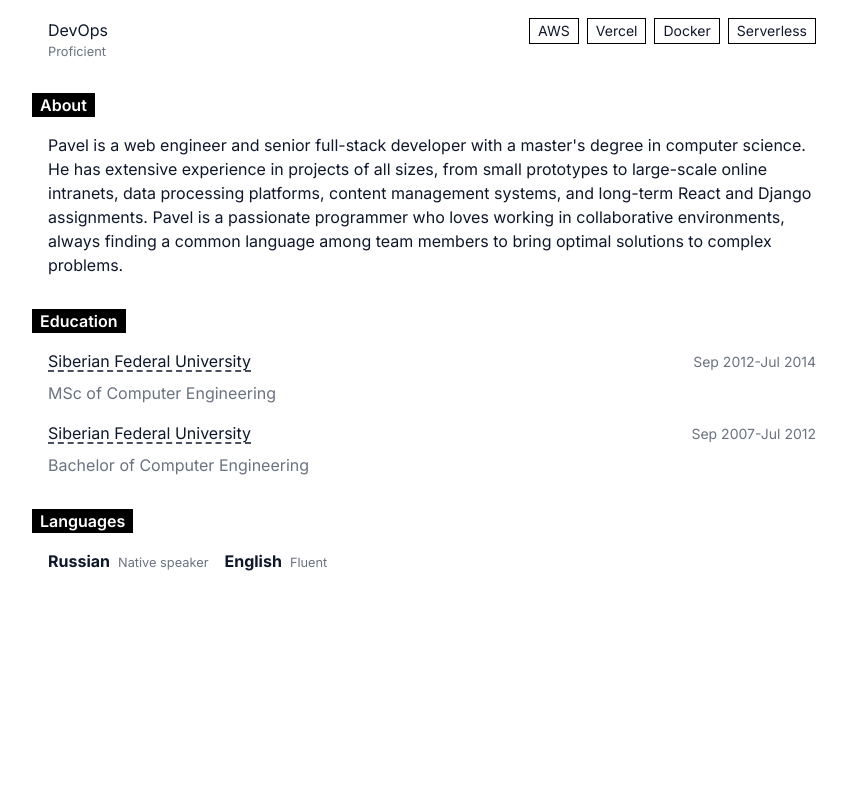
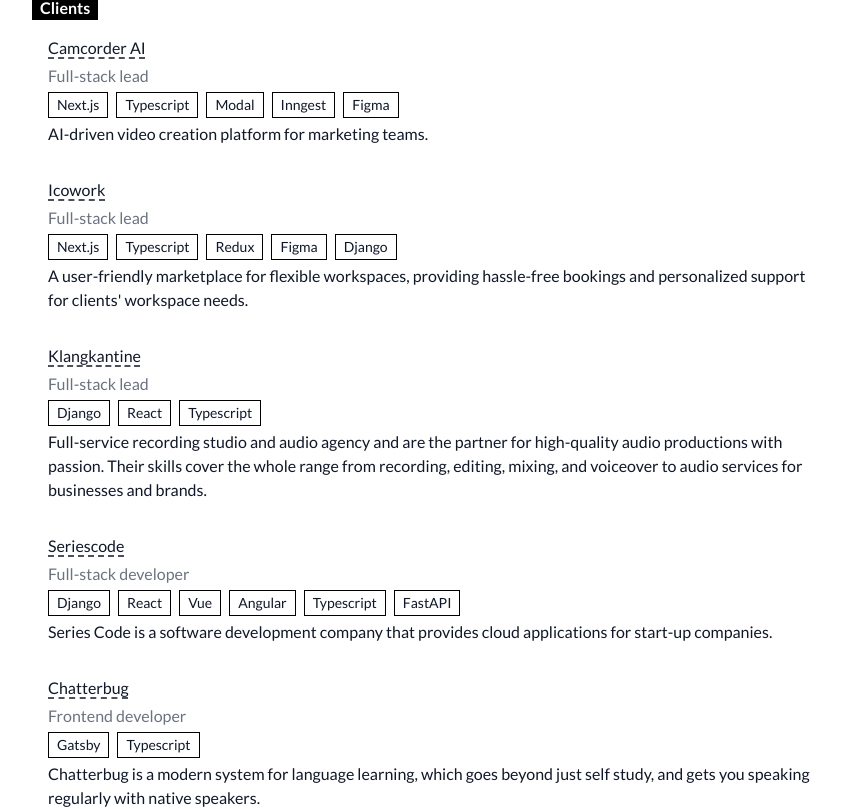
Before and after one commit to pogasanov/gsnv.dev, a Next.js app: page / in a window 1280 px wide. Shown: the part 400-1209 px from the top of the page, without its empty margins (208-1055 px from the left). Before the commit the page ends 1021 px from the top, so only its background shows below. Built offline with nearby package versions, Linux system fonts and the light colour scheme.

Commit message:
Adds clients

```diff
--- a/src/app/layout.tsx
+++ b/src/app/layout.tsx
@@ -1,11 +1,11 @@
 import './globals.css'
 import type { Metadata } from 'next'
-import { Inter } from 'next/font/google'
+import { Lato } from 'next/font/google'
 import { ReactNode } from 'react'
 import { Providers } from "@/app/providers";
 import Script from 'next/script';
 
-const inter = Inter({ subsets: ['latin'] })
+const inter = Lato({ weight: ["400", "700"], subsets: ["latin"] })
 
 export const metadata: Metadata = {
   title: 'Pavel Gasanov - freelance software developer',
--- a/src/app/page.tsx
+++ b/src/app/page.tsx
@@ -6,6 +6,7 @@
 import { Skills } from "@/components/Skills";
 import { Education } from "@/components/Education";
 import { Actions } from "@/components/Actions";
+import { Projects } from "@/components/Projects";
 
 export default function Home() {
   return (
@@ -19,12 +20,16 @@
         profiles={data.basics.profiles}
       />
 
+      <Section label="About">
+        {data.basics.summary}
+      </Section>
+
+      <Section label="Clients">
+        <Projects projects={data.projects}/>
+      </Section>
+
       <Section label="Skills">
         <Skills skills={data.skills}/>
-      </Section>
-
-      <Section label="About">
-        {data.basics.summary}
       </Section>
 
       <Section label="Education">
--- a/src/components/Common.tsx
+++ b/src/components/Common.tsx
@@ -2,7 +2,7 @@
 
 type IProps = {
   label: string,
-  roles: string[],
+  roles?: string[],
   dates?: [Date, Date],
   link?: string,
   children?: ReactNode,
@@ -13,7 +13,7 @@
 
   return (
     <div>
-      <div className="mb-2 flex flex-wrap items-baseline justify-between gap-1 max-sm:mb-1">
+      <div className="mb-1 flex flex-wrap items-baseline justify-between gap-1 max-sm:mb-1">
         <h3 className="max-sm:w-full">
           {link && (
             <a
@@ -37,7 +37,7 @@
           </div>
         )}
       </div>
-      <h5 className="text-gray-500 dark:text-gray-300 max-sm:text-sm">{roles}</h5>
+      {roles && <h5 className="text-gray-500 dark:text-gray-300 max-sm:text-sm">{roles}</h5>}
       {children}
     </div>
   )
--- a/src/components/Projects.tsx
+++ b/src/components/Projects.tsx
@@ -4,10 +4,10 @@
   projects: {
     name: string,
     description?: string,
-    highlights: string[],
+    highlights?: string[],
     url?: string,
-    roles: string[],
-    keywords: string[],
+    roles?: string[],
+    keywords?: string[],
     startDate?: string,
     endDate?: string,
   }[]
@@ -20,13 +20,16 @@
     <div className="flex flex-col gap-8">
       {projects.map(project => (
         <Group
+          key={project.name}
           label={project.name}
           roles={project.roles}
           link={project.url}
         >
-          <div className="my-2 flex flex-wrap gap-2">
-            {project.keywords.map(keyword => <Skill>{keyword}</Skill>)}
-          </div>
+          {project.keywords && (
+            <div className="my-1 flex flex-wrap gap-2">
+              {project.keywords.map(keyword => <Skill>{keyword}</Skill>)}
+            </div>
+          )}
 
           {project.description && (
             <p>
--- a/src/components/Title.tsx
+++ b/src/components/Title.tsx
@@ -1,4 +1,4 @@
-import { Github, Linkedin, Mail, Twitter } from "lucide-react"
+import { CalendarDays, Github, Linkedin, Mail, Twitter } from "lucide-react"
 import { ReactNode } from "react";
 import UpworkSvg from "@/assets/UpworkSvg";
 
@@ -17,10 +17,12 @@
   const { name, email, label, profiles } = props
 
   const SocialIcon: Record<string, ReactNode> = {
-    "Github": <Github size={20}/>,
-    "Twitter": <Twitter size={20}/>,
-    "LinkedIn": <Linkedin size={20}/>,
-    "Upwork": <UpworkSvg alt="Upwork icon" width={20}/>
+    "Email": <Mail size={20} />,
+    "Github": <Github size={20} />,
+    "Twitter": <Twitter size={20} />,
+    "LinkedIn": <Linkedin size={20} />,
+    "Upwork": <UpworkSvg alt="Upwork icon" width={20} />,
+    "Cal": <CalendarDays width={20} />
   }
 
   return (
@@ -28,10 +30,6 @@
       <h1 className="text-3xl font-bold leading-loose">{name}</h1>
       <h5 className="text-gray-500 dark:text-gray-300">{label}</h5>
       <div className="flex flex-wrap gap-4 mt-4">
-        <Social href={`mailto:${email}`}>
-          <Mail size={20}/>
-          {email}
-        </Social>
         {profiles.map(profile => (
           <Social key={profile.network} href={profile.url}>
             {SocialIcon[profile.network]}
--- a/src/data.json
+++ b/src/data.json
@@ -6,6 +6,16 @@
     "email": "pogasanov@gmail.com",
     "summary": "Pavel is a web engineer and senior full-stack developer with a master's degree in computer science. He has extensive experience in projects of all sizes, from small prototypes to large-scale online intranets, data         processing platforms, content management systems, and long-term React and Django assignments. Pavel is a passionate programmer who loves working in collaborative environments, always finding a common language among team members to bring optimal solutions to complex problems.",
     "profiles": [
+      {
+        "network": "Cal",
+        "username": "pogasanov",
+        "url": "https://cal.com/pogasanov/30min"
+      },
+      {
+        "network": "Email",
+        "username": "pogasanov@gmail.com",
+        "url": "mailto:pogasanov@gmail.com"
+      },
       {
         "network": "Github",
         "username": "pogasanov",
@@ -50,7 +60,14 @@
     {
       "name": "Front-end",
       "level": "Senior",
-      "keywords": ["JavaScript", "TypeScript", "NextJS", "ReactJS", "Gatsby.js", "Jest"]
+      "keywords": [
+        "JavaScript",
+        "TypeScript",
+        "NextJS",
+        "ReactJS",
+        "Gatsby.js",
+        "Jest"
+      ]
     },
     {
       "name": "Back-end",
@@ -65,12 +82,25 @@
     {
       "name": "CMS",
       "level": "Proficient",
-      "keywords": ["Strapi", "Contentful", "Sanity", "Wordpress"]
+      "keywords": [
+        "Strapi",
+        "Contentful",
+        "Sanity",
+        "Wordpress"
+      ]
     },
     {
       "name": "DevOps",
       "level": "Proficient",
-      "keywords": ["AWS", "Vercel", "Docker", "Serverless"]
+      "keywords": [
+        "AWS",
+        "Vercel",
+        "Modal",
+        "Inngest",
+        "Docker",
+        "Serverless",
+        "Edge"
+      ]
     }
   ],
   "languages": [
@@ -83,6 +113,88 @@
       "fluency": "Fluent"
     }
   ],
+  "projects": [
+    {
+      "name": "Camcorder AI",
+      "description": "AI-driven video creation platform for marketing teams.",
+      "url": "https://camcorder.ai",
+      "roles": [
+        "Full-stack lead"
+      ],
+      "keywords": [
+        "Next.js",
+        "Typescript",
+        "Modal",
+        "Inngest",
+        "Figma"
+      ],
+      "startDate": "2023-07-17",
+      "type": "application"
+    },
+    {
+      "name": "Icowork",
+      "description": "A user-friendly marketplace for flexible workspaces, providing hassle-free bookings and personalized support for clients' workspace needs.",
+      "url": "https://icowork.co",
+      "roles": [
+        "Full-stack lead"
+      ],
+      "keywords": [
+        "Next.js",
+        "Typescript",
+        "Redux",
+        "Figma",
+        "Django"
+      ],
+      "startDate": "2020-11-01",
+      "endDate": "2022-10-01",
+      "type": "application"
+    },
+    {
+      "name": "Klangkantine",
+      "description": "Full-service recording studio and audio agency and are the partner for high-quality audio productions with passion. Their skills cover the whole range from recording, editing, mixing, and voiceover to audio services for businesses and brands.",
+      "url": "https://klangkantine.de",
+      "roles": [
+        "Full-stack lead"
+      ],
+      "keywords": [
+        "Django",
+        "React",
+        "Typescript"
+      ],
+      "startDate": "2022-11-30",
+      "type": "application"
+    },
+    {
+      "name": "Seriescode",
+      "description": "Series Code is a software development company that provides cloud applications for start-up companies.",
+      "url": "https://seriescode.com/",
+      "roles": [
+        "Full-stack developer"
+      ],
+      "keywords": [
+        "Django",
+        "React",
+        "Vue",
+        "Angular",
+        "Typescript",
+        "FastAPI"
+      ],
+      "type": "application"
+    },
+    {
+      "name": "Chatterbug",
+      "description": "Chatterbug is a modern system for language learning, which goes beyond just self study, and gets you speaking regularly with native speakers.",
+      "url": "https://chatterbug.com",
+      "roles": [
+        "Frontend developer"
+      ],
+      "keywords": [
+        "Gatsby",
+        "Typescript"
+      ],
+      "type": "application"
+    }
+  ],
   "meta": {
     "lastModified": "2023-06-05T4:02:42+06:00"
   }
```
